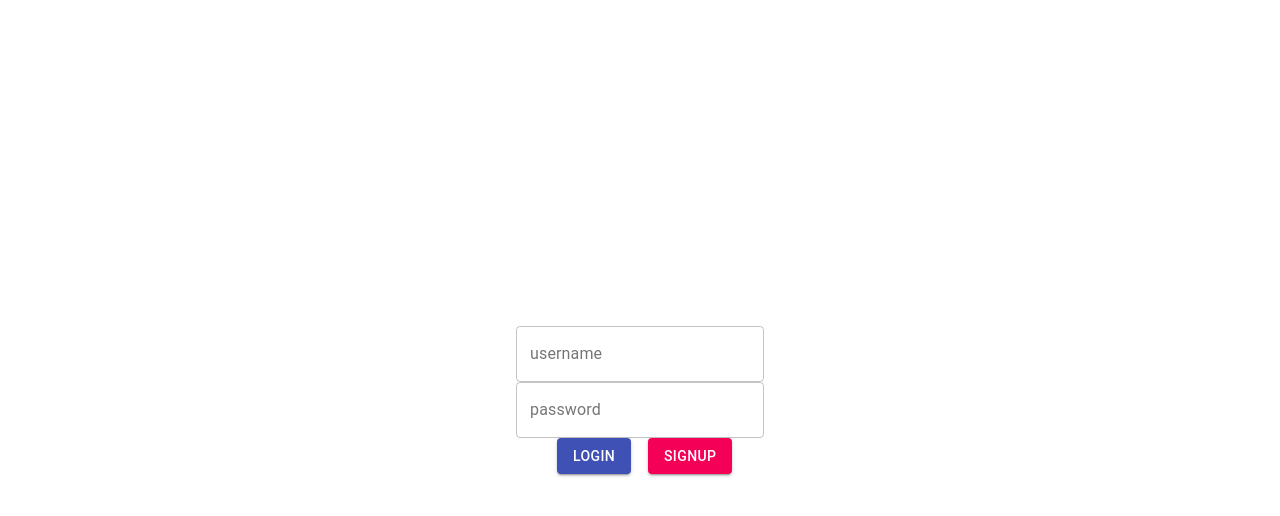
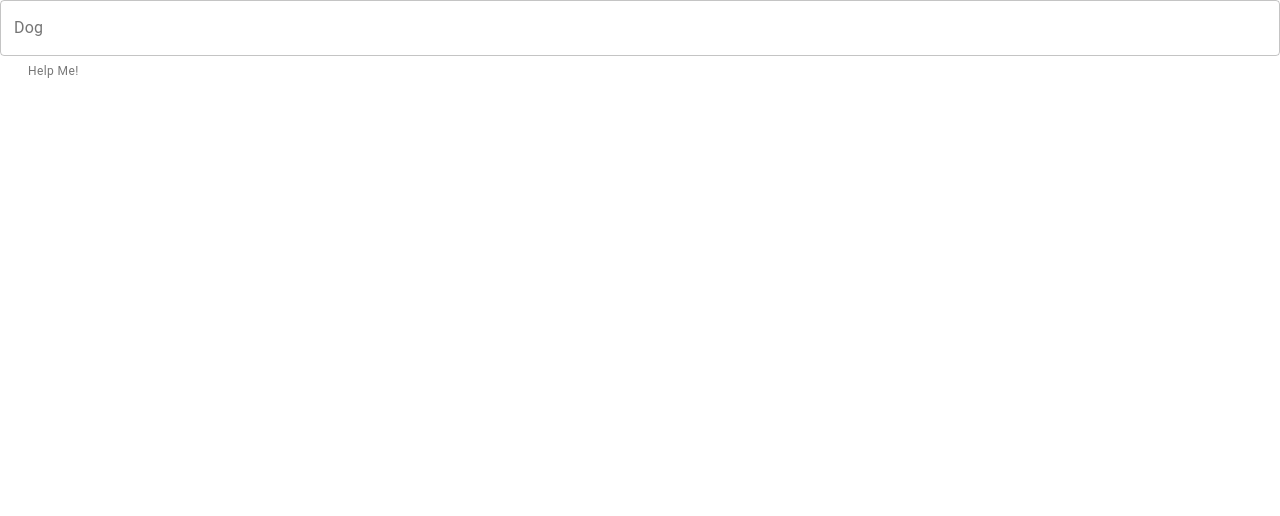
Before and after one commit to coyotespike/law-exam-app, a React (Create React App) app: page /textfield in a window 1280 px wide. Shown: the top 516 px of the page. Built offline with nearby package versions, Linux system fonts and the light colour scheme.

Commit message:
Use Router and move into Home and TextField components

```diff
--- a/src/App.css
+++ b/src/App.css
@@ -14,7 +14,8 @@
 }
 
 .App-header {
-  background-color: white;
+    /* background-color: #282c34; */
+    background-color: #24292e;
   min-height: 100vh;
   display: flex;
   flex-direction: column;
--- a/src/App.tsx
+++ b/src/App.tsx
@@ -1,15 +1,25 @@
 import React from "react";
-import logo from "./logo.svg";
+import { BrowserRouter as Router, Switch, Route, Link } from "react-router-dom";
+
 import "./App.css";
-import LoginBox from "./LoginSignUp";
+
+import TextField from "./TextField";
+import Home from "./Home";
 
 function App() {
   return (
-    <div className="App">
-      <header className="App-header">
-        <LoginBox />
-      </header>
-    </div>
+    <Router>
+      <div className="App">
+        <Switch>
+          <Route path="/textfield">
+            <TextField />
+          </Route>
+          <Route path="/">
+            <Home />
+          </Route>
+        </Switch>
+      </div>
+    </Router>
   );
 }
 
--- /dev/null
+++ b/src/Home.tsx
@@ -0,0 +1,32 @@
+import React from 'react';
+import {
+    Link
+} from "react-router-dom";
+
+
+import logo from './logo.svg';
+import Login from './Login'
+
+function Home() {
+    return (
+    <header className="App-header">
+        <img src={logo} className="App-logo" alt="logo" />
+        <p>
+            Edit <code>src/App.js</code> and save to reload.
+            And then do other stuff
+        </p>
+        <Login/>
+        <a
+            className="App-link"
+            href="https://reactjs.org"
+            target="_blank"
+            rel="noopener noreferrer"
+        >
+            Learn React
+        </a>
+        <Link to="/textfield">TextField</Link>
+    </header>
+    )
+}
+
+export default Home;
--- /dev/null
+++ b/src/TextField.tsx
@@ -0,0 +1,24 @@
+import React from 'react';
+import styled from 'styled-components';
+import { TextField, FormHelperText, Input } from '@material-ui/core';
+
+
+function OurTextField() {
+    return (
+        <div>
+            <TextField
+                multiline
+                variant="outlined"
+                placeholder="hell"
+                label='Dog'
+                fullWidth
+                helperText={<FormHelperText>Help Me!</FormHelperText>}
+            ><Input
+                 value="hello"
+                />
+            </TextField>
+        </div>
+    )
+}
+
+export default OurTextField;
```
